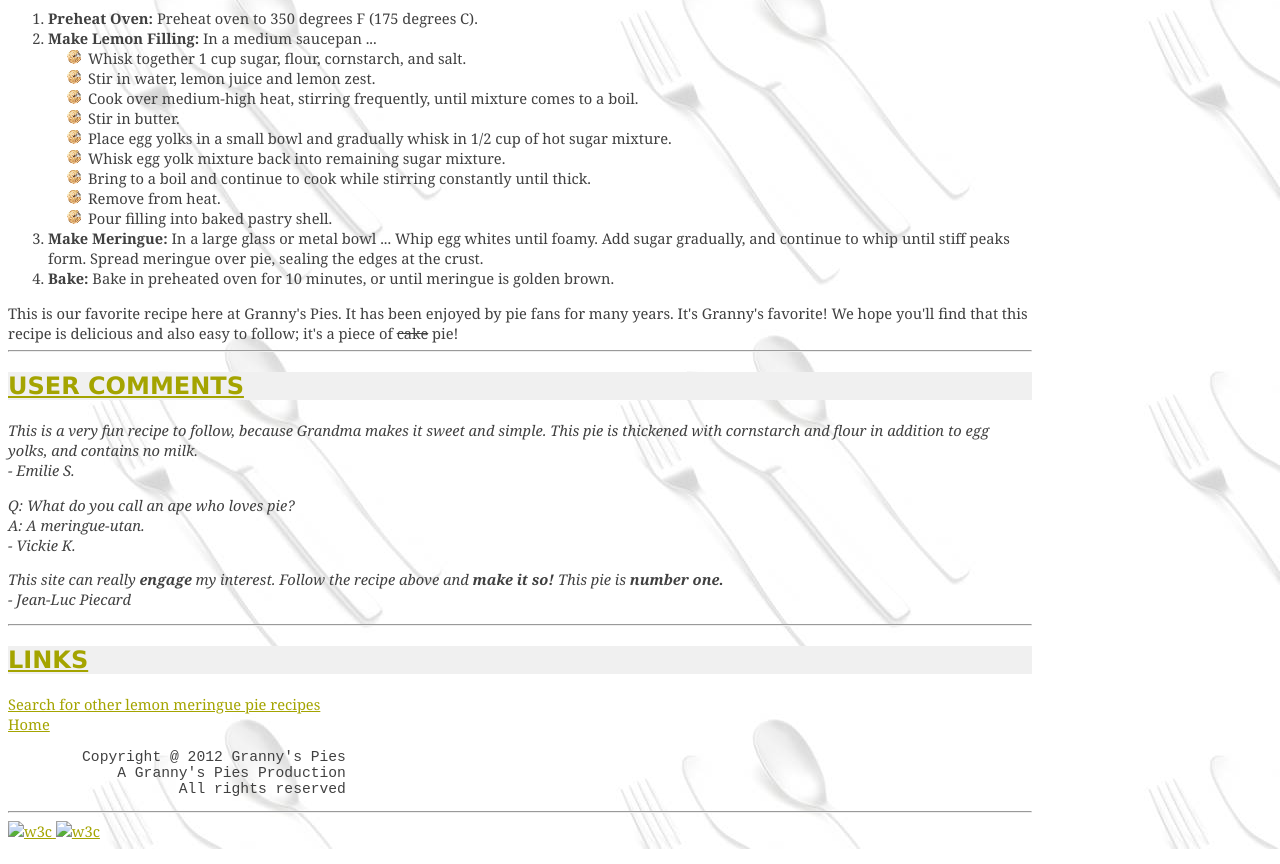
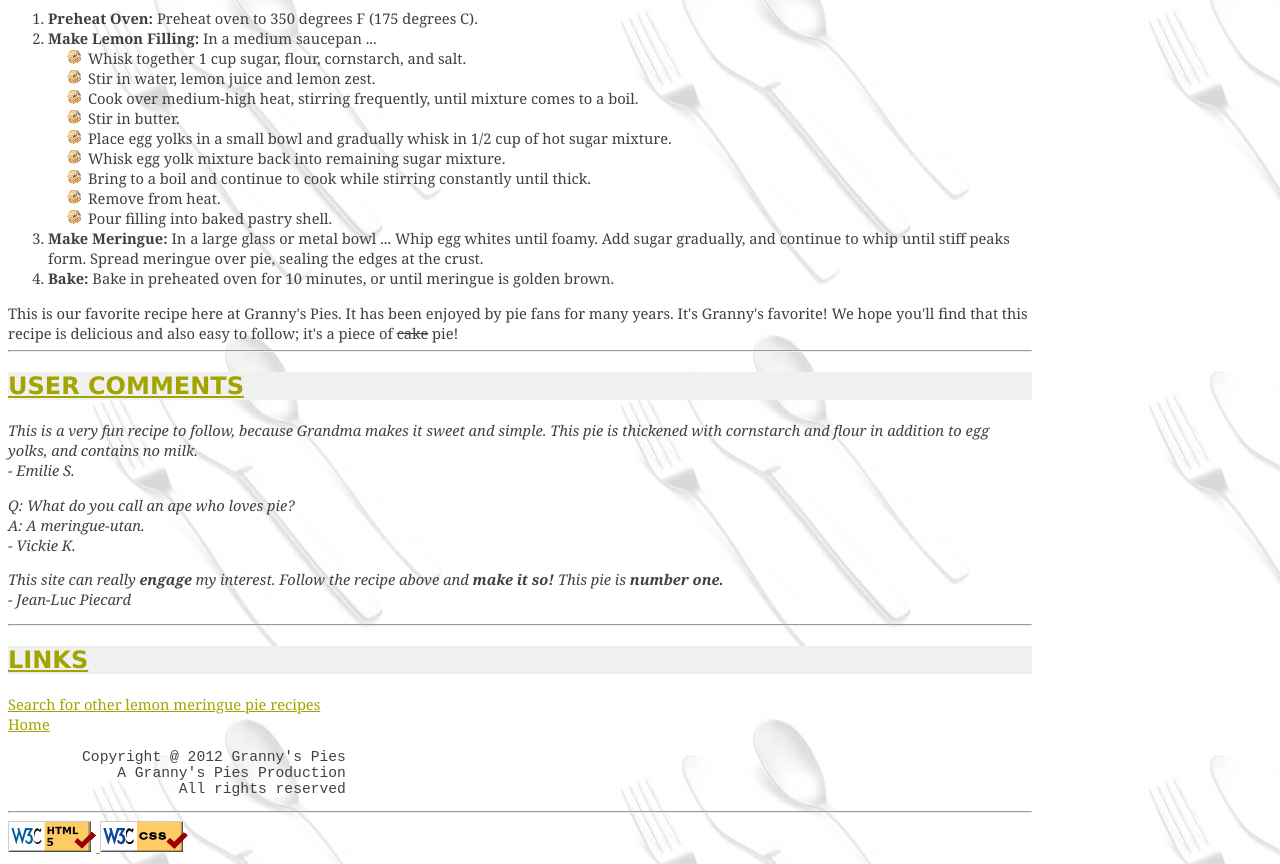
Before and after one commit to eegiievol/w1d2recipe, a plain HTML site: page index.html in a window 1280 px wide. Shown: the part 847-1711 px from the top of the page. Drawn offline with Linux system fonts and the light colour scheme.

Commit message:
refactor 2

```diff
--- a/index.html
+++ b/index.html
@@ -124,10 +124,10 @@ All rights reserved
 
 <hr />
 <a href="https://jigsaw.w3.org/css-validator/validator?uri=https://eegiievol.github.io/w1d2recipe">
-<img src="resources/w3c-html.png" alt="w3c">
+<img src="recipeImages/w3c-html.png" alt="w3c">
 </a>
-<a href="https://jigsaw.w3.org/css-validator/validator?uri=https://eegiievol.github.io/w1d2recipe/styles.css">
-<img src="resources/w3c-css.png" alt="w3c">
+<a href="https://jigsaw.w3.org/css-validator/validator?uri=https://eegiievol.github.io/w1d2recipe">
+<img src="recipeImages/w3c-css.png" alt="w3c">
 </a>
 
 </body>
```
Also changed, not shown: recipeImages/w3c-css.png (added), recipeImages/w3c-html.png (added).
